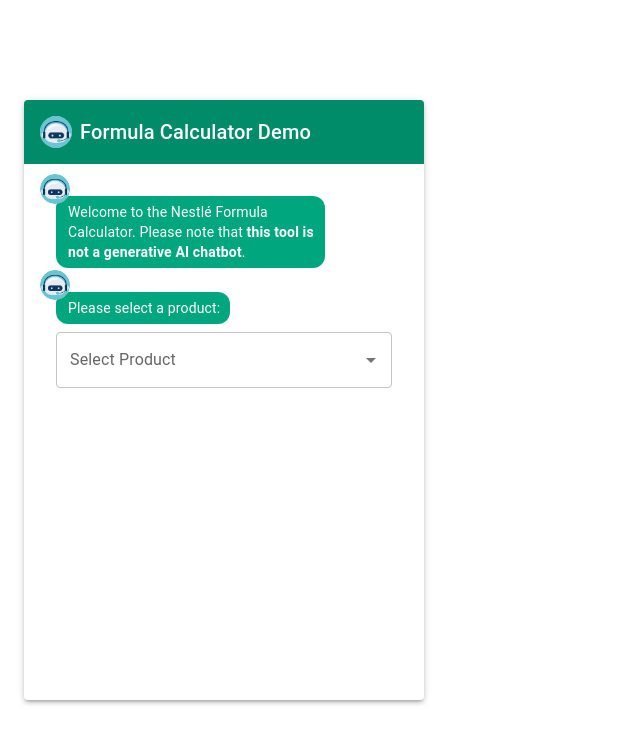
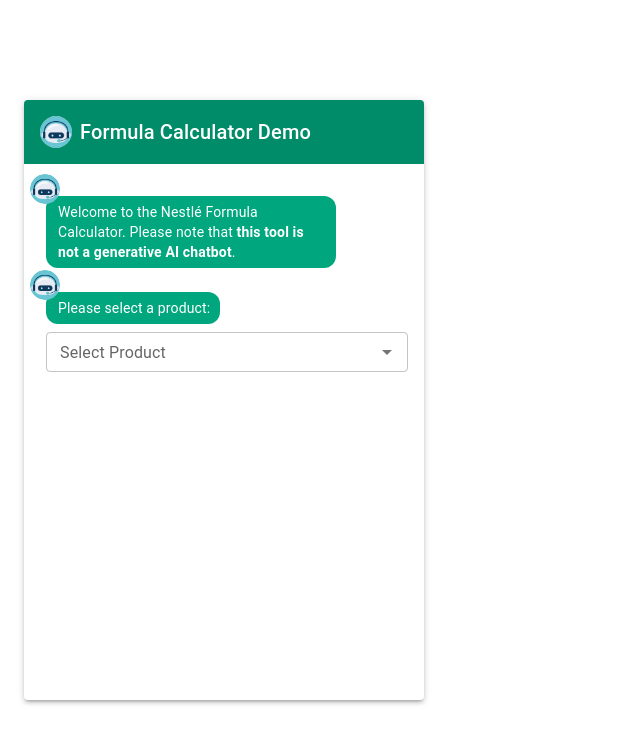
Before and after one commit to hedtsx/amandaprodemo, a React (Vite) app: page / in a window 1280 px wide. Shown: the top 744 px of the page, without its empty margins (0-640 px from the left). Built offline with nearby package versions, Linux system fonts and the light colour scheme.

Commit message:
change positions and sizes

```diff
--- a/src/components/Chatbot.tsx
+++ b/src/components/Chatbot.tsx
@@ -400,7 +400,8 @@
       <Box sx={{
         flexGrow: 1,
         overflow: 'auto',
-        p: 2,
+        py: 2,
+        pl:0.75,
         display: 'flex',
         flexDirection: 'column'
       }}>
@@ -510,7 +511,7 @@
                       options={PRODUCTS}
                       getOptionLabel={(option) => option.name}
                       renderInput={(params) => (
-                        <TextField {...params} label="Select Product" variant="outlined" />
+                        <TextField {...params} label="Select Product" variant="outlined" size="small"/>
                       )}
                       onChange={(_, value) => handleProductSelect(value)}
                       fullWidth
```
